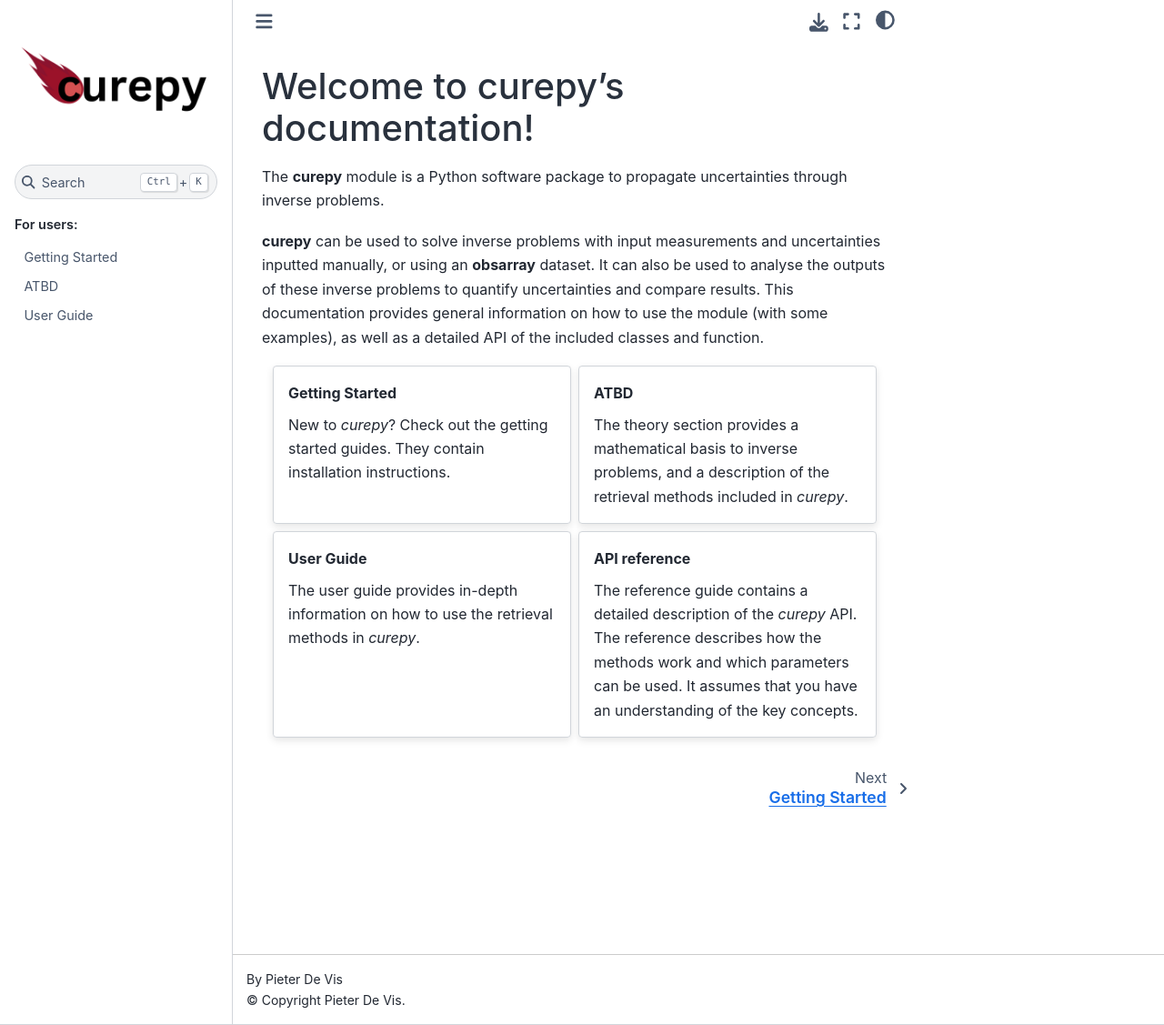
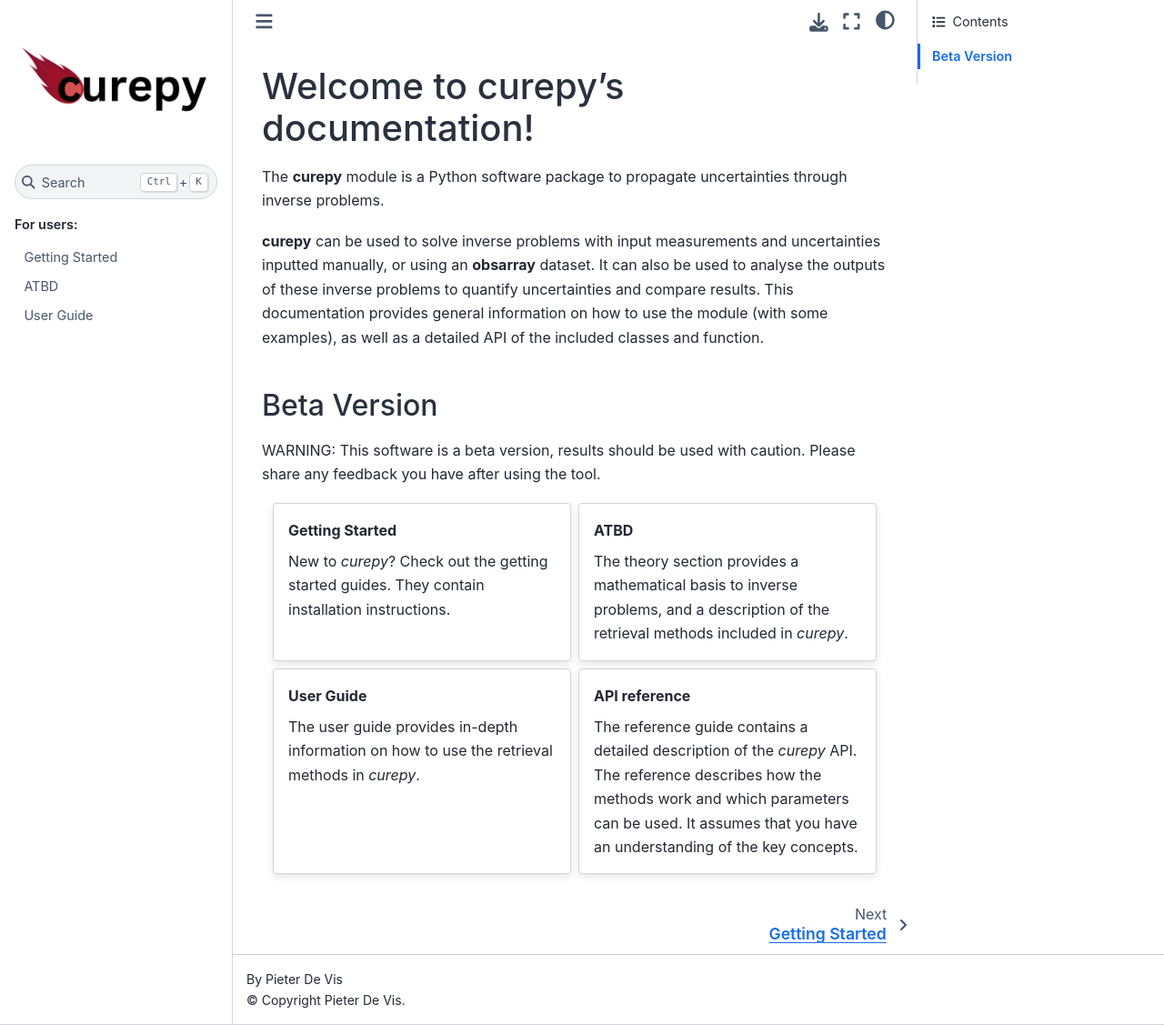
Before and after one commit to comet-toolkit/curepy, a Sphinx documentation site: the page built from docs/index.rst, in a window 1280 px wide and 1127 px high. Shown: the whole window at 91% size. Built offline with Sphinx 7.4.7 and the Sphinx Book theme 1.1.4, drawn with Linux system fonts in a browser that asks for light colours; pages that are not in the unit, such as notebooks, are missing from menus.

Commit message:
beta version banner

```diff
--- a/docs/index.rst
+++ b/docs/index.rst
@@ -6,6 +6,13 @@
 **curepy** can be used to solve inverse problems with input measurements and uncertainties inputted manually, or using an **obsarray** dataset.
 It can also be used to analyse the outputs of these inverse problems to quantify uncertainties and compare results.
 This documentation provides general information on how to use the module (with some examples), as well as a detailed API of the included classes and function.
+
+============
+Beta Version
+============
+
+WARNING: This software is a beta version, results should be used with caution.
+Please share any feedback you have after using the tool.
 
 .. grid:: 2
     :gutter: 2
```
Also changed, not shown: README.rst (+7 -0 lines).
